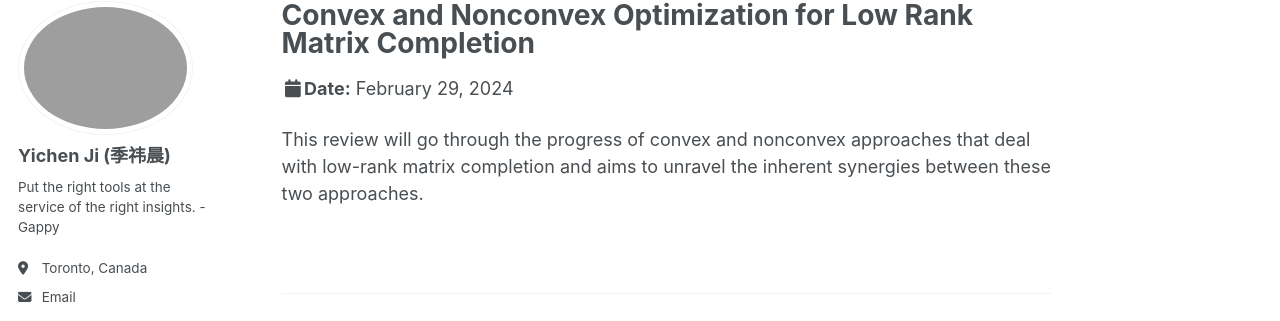
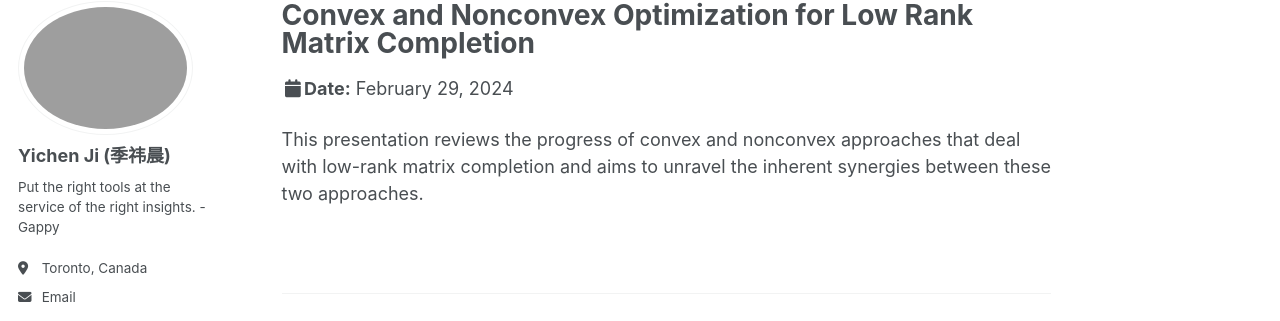
Before and after one commit to user-jiyichen/user-jiyichen.github.io, a Jekyll site: the page built from _talks/nonlinear.md, in a window 1280 px wide and 1025 px high. Shown: the part 105-426 px from the top of the window. Built offline with Jekyll 4.4.1, drawn with Linux system fonts in a browser that asks for light colours; some web fonts are replaced.

Commit message:
Revise introduction for clarity in nonlinear.md

```diff
--- a/_talks/nonlinear.md
+++ b/_talks/nonlinear.md
@@ -8,4 +8,4 @@ date: 2024-02-29
 location: "Chicago, IL, USA"
 ---
 
-This review will go through the progress of convex and nonconvex approaches that deal with low-rank matrix completion and aims to unravel the inherent synergies between these two approaches.
+This presentation reviews the progress of convex and nonconvex approaches that deal with low-rank matrix completion and aims to unravel the inherent synergies between these two approaches.
```
